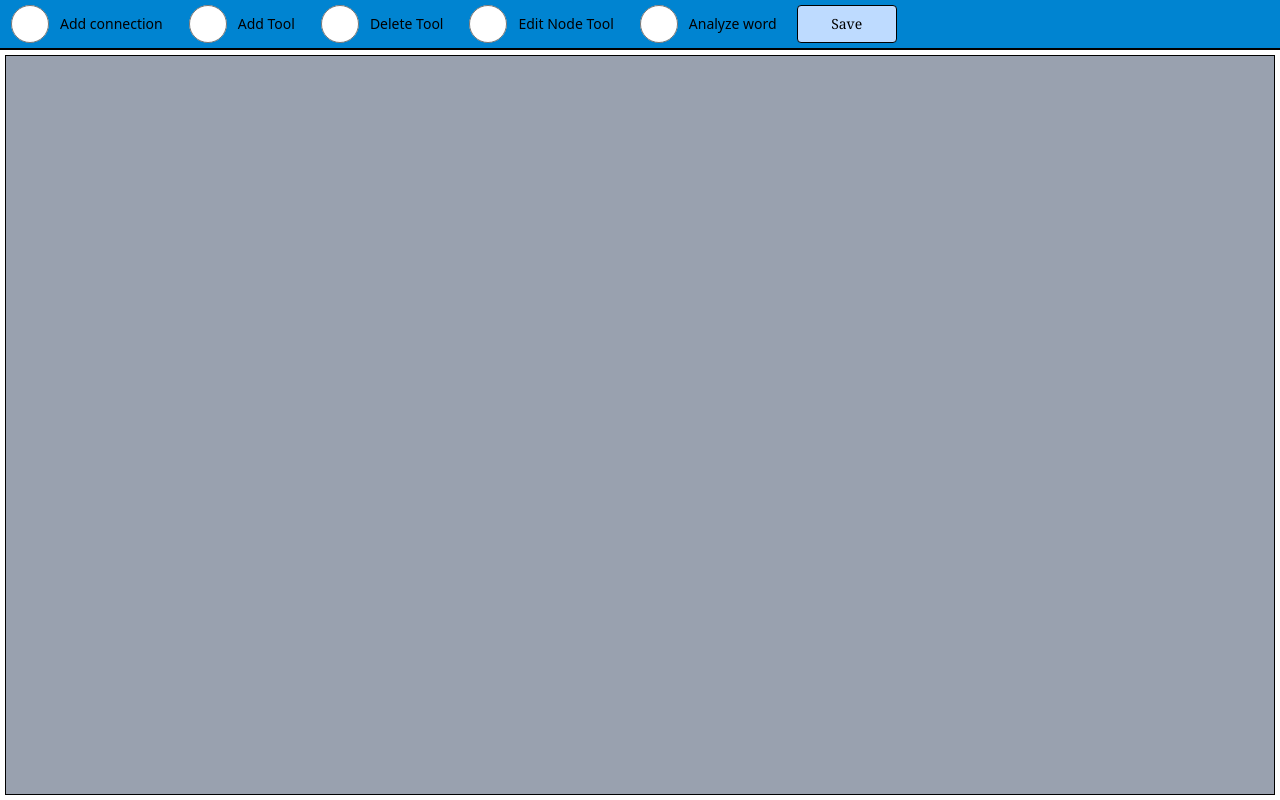
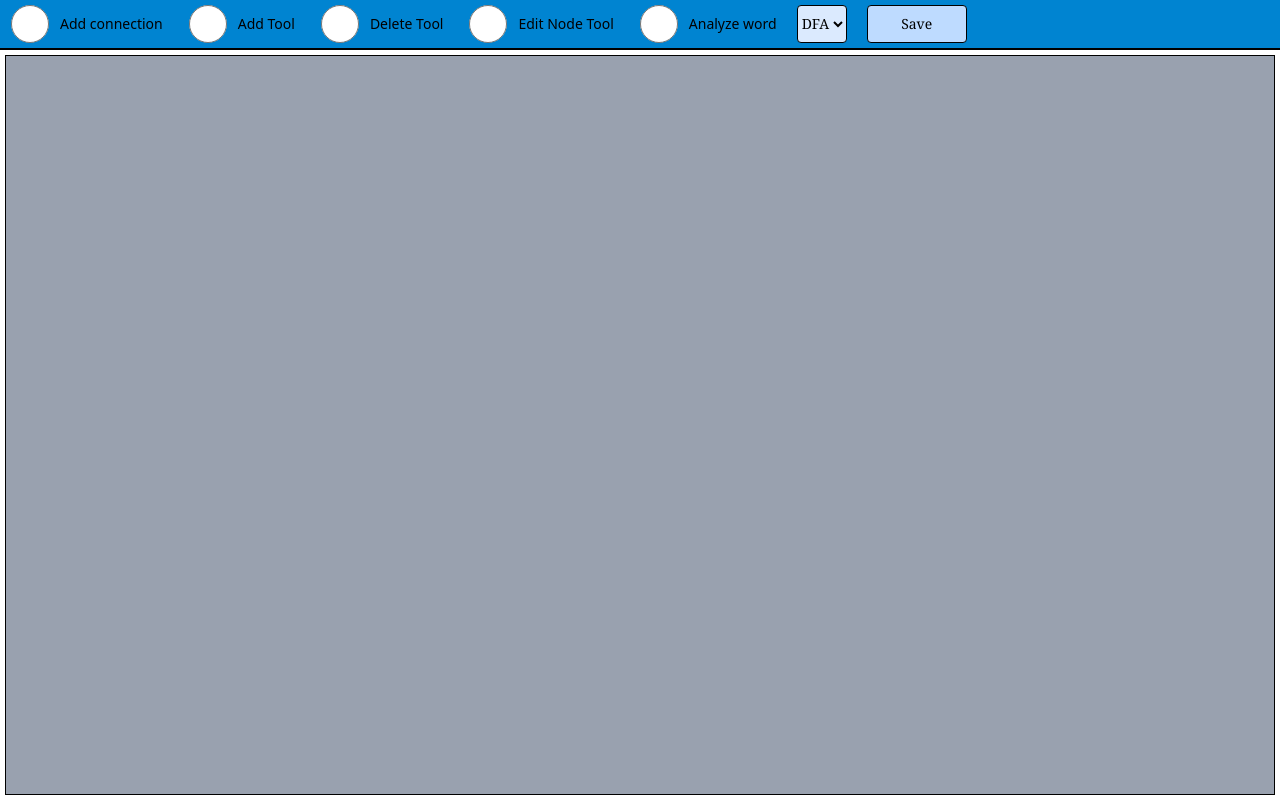
Before and after one commit to mamielgil/Automaton_SIM, a Preact app: page / in a window 1280 px wide. Built offline with nearby package versions, Linux system fonts and the light colour scheme.

Commit message:
Added automaton type selector

```diff
--- /dev/null
+++ b/src/AutomatonMode.tsx
@@ -0,0 +1,24 @@
+import * as Model from "./model"
+
+
+export function AutomatonMode(){
+
+    let selected_DFA = false;
+    let selected_NFA = false;
+
+    if(Model.automaton_type.value === "DFA"){
+        selected_DFA = true;
+        selected_NFA = false;
+    }else{
+        selected_NFA = true;
+        selected_DFA = false;
+    }
+
+    return(
+        <select onChange = {(event)=>Model.change_automaton_mode(event)}>
+            <option selected = {selected_DFA} >DFA</option>
+            <option selected = {selected_NFA}>NFA</option>
+        </select>
+
+    );
+}
--- a/src/components/Toolbar.tsx
+++ b/src/components/Toolbar.tsx
@@ -1,5 +1,6 @@
 import * as Model from "../model"
 import { MenuOption } from "./MenuOption";
+import { AutomatonMode } from "../AutomatonMode";
 export default function Toolbar(){
 
     return(
@@ -9,6 +10,7 @@ export default function Toolbar(){
         <MenuOption onClickHandler={Model.changeDeleteMode} stringLabel="Delete Tool" checked = {Model.is_delete_tool_active.value}></MenuOption>
         <MenuOption onClickHandler={Model.changeEditMode} stringLabel="Edit Node Tool" checked = {Model.is_edit_tool_active.value}></MenuOption>
         <MenuOption onClickHandler={Model.activateWordAnalysis} stringLabel = "Analyze word" checked = {Model.is_word_analysis_active.value}></MenuOption>
+        <AutomatonMode></AutomatonMode>
         <button class = "w-[100px]"> Save</button>
         </div>
 
--- a/src/main.css
+++ b/src/main.css
@@ -9,3 +9,7 @@ input {
    @apply border font-serif;
 
 }
+
+select{
+   @apply border rounded bg-blue-100 font-serif;
+}
--- a/src/model.tsx
+++ b/src/model.tsx
@@ -631,6 +631,7 @@ export function compute_step_by_step(){
     reset_node_selection();
 
     if(word_to_analyze.value.length === 0){
+        select_node(to_visit_node);
         if(find_node_credentials(to_visit_node).final_node){
         step_by_step_word_resolution.value = "FINISHED: VALID WORD";
         }else{
@@ -647,14 +648,14 @@ export function compute_step_by_step(){
 
     // This variable is used to know the previous node name so that
     // we can identify the transition if it is found
-    let previous_node = find_node_credentials(to_visit_node).name;
+    let previous_node = find_node_credentials(to_visit_node);
     if(automaton_type.value == "DFA"){
         valid_transition = DFA_one_step_compute(letter);
 
         if(valid_transition.ending_node != -1){
             // This means that a transition was found
             result = true;
-            select_node(to_visit_node);
+            select_node(previous_node.id);
 
         }else{
             result = false;
@@ -664,8 +665,8 @@ export function compute_step_by_step(){
     }else{
         // FOR LATER NDA implementation
     }
-    step_by_step_word_resolution.value = "CURRENT NODE " + previous_node.toString();
-    step_by_step_word_resolution.value += result? " FOUND TRANSITION " + previous_node.toString() + "->" + find_node_credentials(to_visit_node).name :" NO TRANSITION WAS FOUND";
+    step_by_step_word_resolution.value = "CURRENT NODE " + previous_node.name.toString();
+    step_by_step_word_resolution.value += result? " TRANSITION " + previous_node.name.toString() + "->" + find_node_credentials(to_visit_node).name + " (" + letter + ")" :" NO TRANSITION WAS FOUND";
     if(!result){
         to_visit_node = -1;
     }
@@ -704,3 +705,13 @@ function select_node(node_id:number){
         }
     })
 }
+
+export function change_automaton_mode(event:Event){
+
+    let mySelector = event.target as HTMLSelectElement;
+
+    let chosenOption = mySelector.value as Automaton_type;
+
+    automaton_type.value = chosenOption;
+    console.log("Current mode is : ", automaton_type.value);
+}
```
